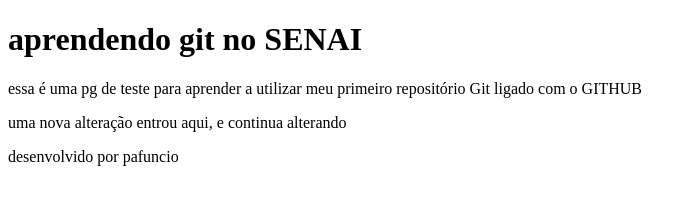
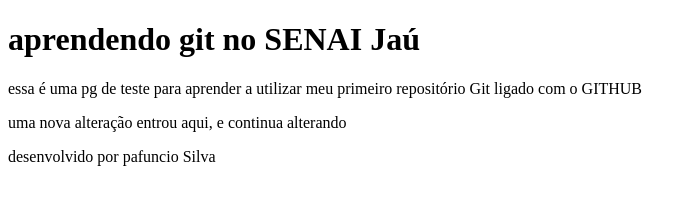
Before and after one commit to Allan-010/reposit-rio.test, a plain HTML site: page index.html in a window 1280 px wide. Shown: the whole page, without its empty margins (0-697 px from the left). Drawn offline with Linux system fonts and the light colour scheme.

Commit message:
modificando h1 e footer

```diff
--- a/index.html
+++ b/index.html
@@ -7,7 +7,7 @@
 </head>
 <body>
     <header>
-    <h1>aprendendo git no SENAI</h1>
+    <h1>aprendendo git no SENAI Jaú</h1>
     </header>
 
     <p>essa é uma pg de teste para aprender a utilizar
@@ -17,7 +17,7 @@
     <p>uma nova alteração entrou aqui, e continua alterando</p>
 
     <footer>
-    desenvolvido por pafuncio
+    desenvolvido por pafuncio Silva
     </footer>
 
 </body>
```
